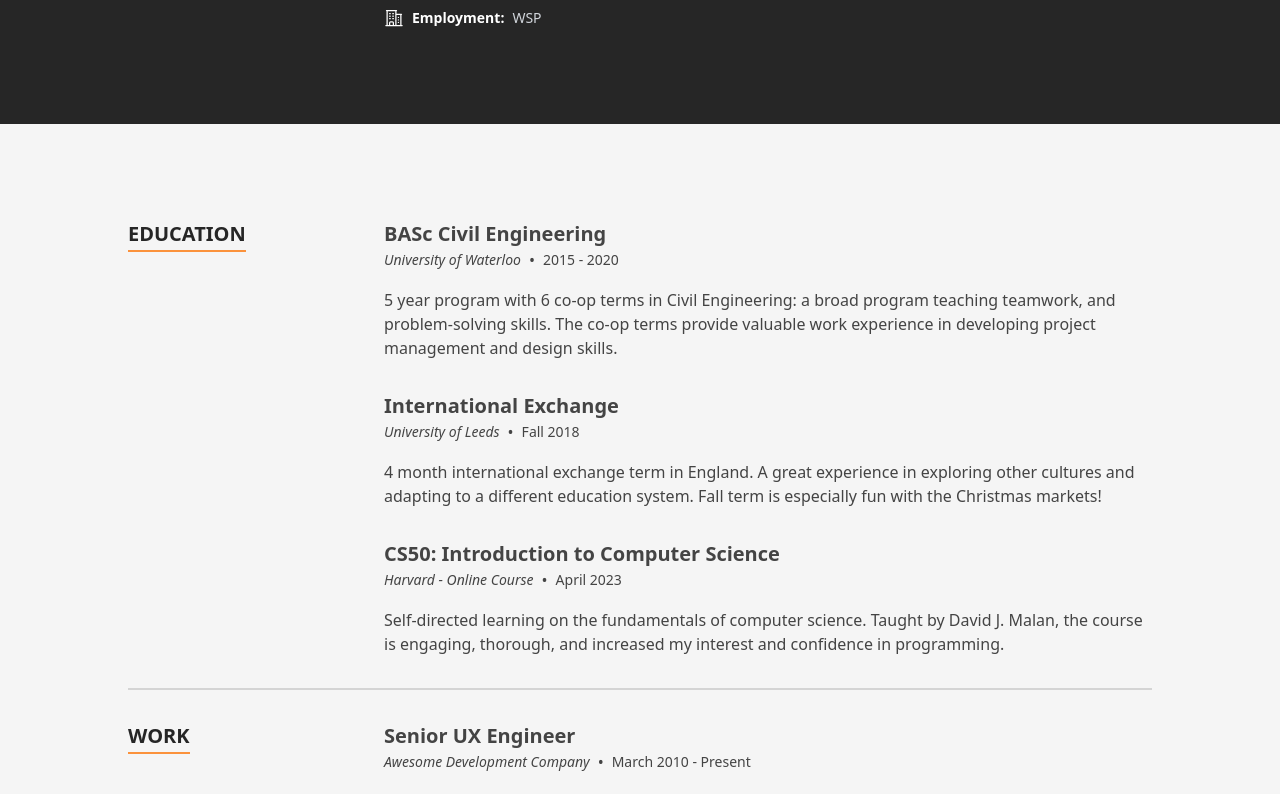
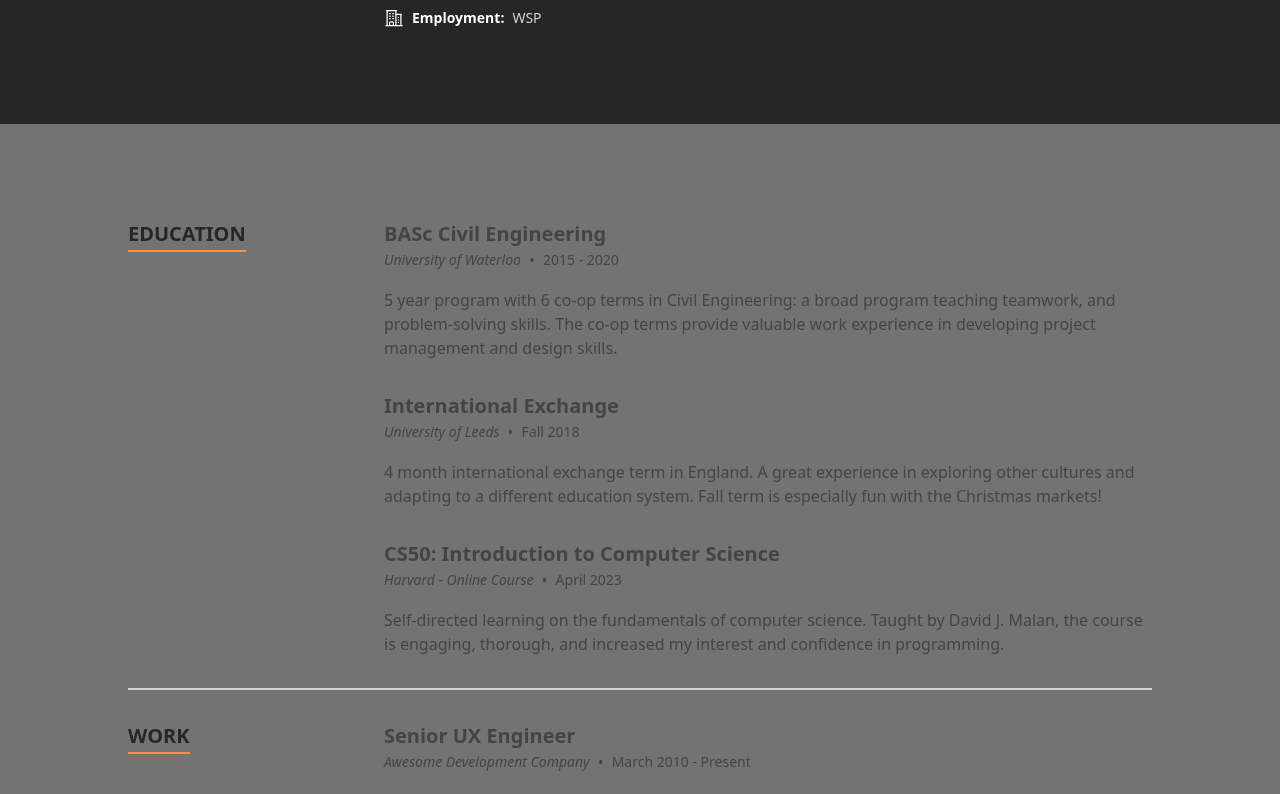
Before and after one commit to debbie-fan/debbie-fan-portfolio, a Next.js app: page / in a window 1280 px wide. Shown: the part 1240-2034 px from the top of the page. Built offline with nearby package versions, Linux system fonts and the light colour scheme.

Commit message:
Darken background colour of Resume section

```diff
--- a/src/components/Sections/Resume/index.tsx
+++ b/src/components/Sections/Resume/index.tsx
@@ -8,7 +8,7 @@ import TimelineItem from './TimelineItem';
 
 const Resume: FC = memo(() => {
   return (
-    <Section className="bg-neutral-100" sectionId={SectionId.Resume}>
+    <Section className="bg-neutral-500" sectionId={SectionId.Resume}>
       <div className="flex flex-col divide-y-2 divide-neutral-300">
         <ResumeSection title="Education">
           {education.map((item, index) => (
```
